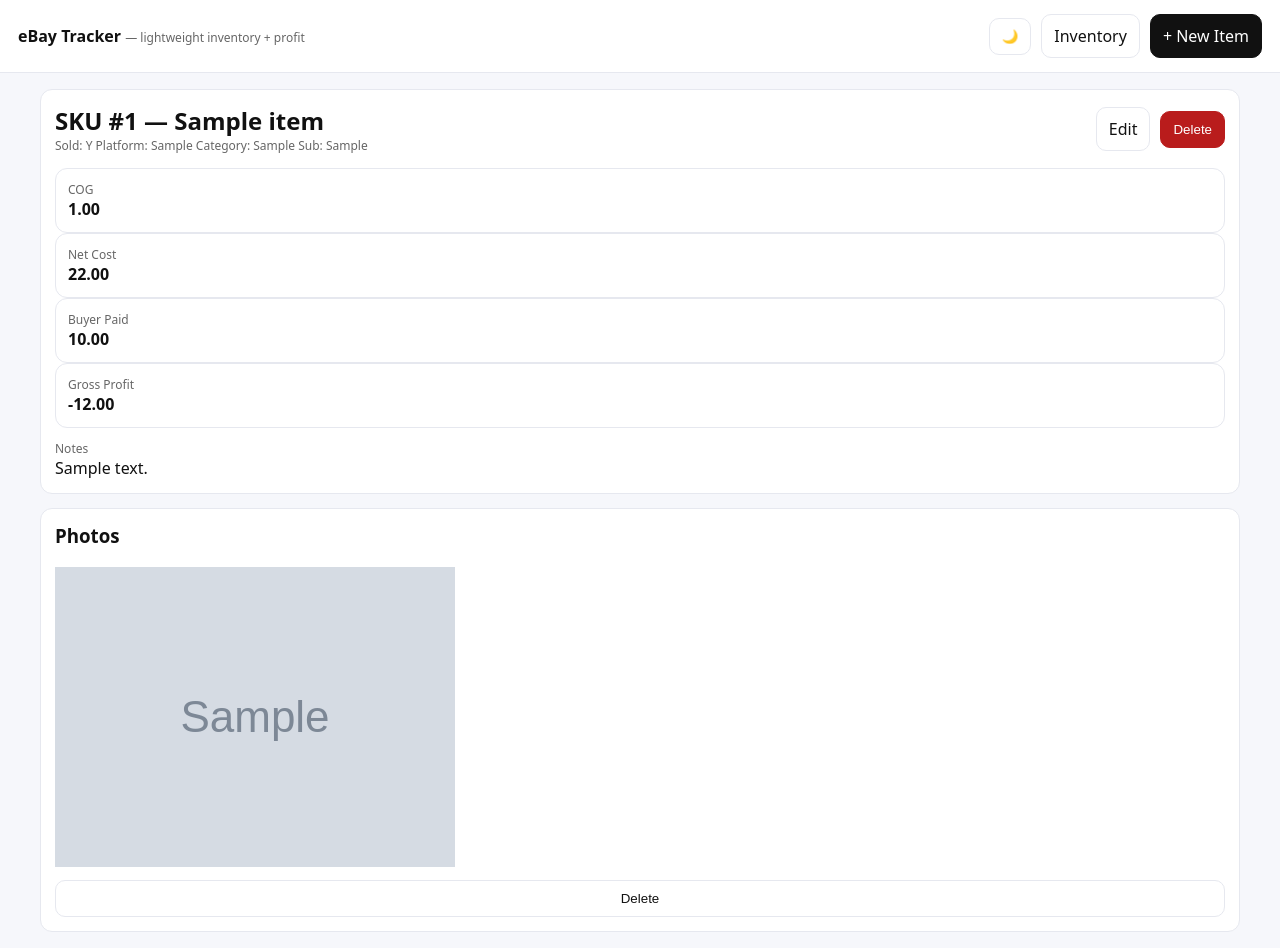
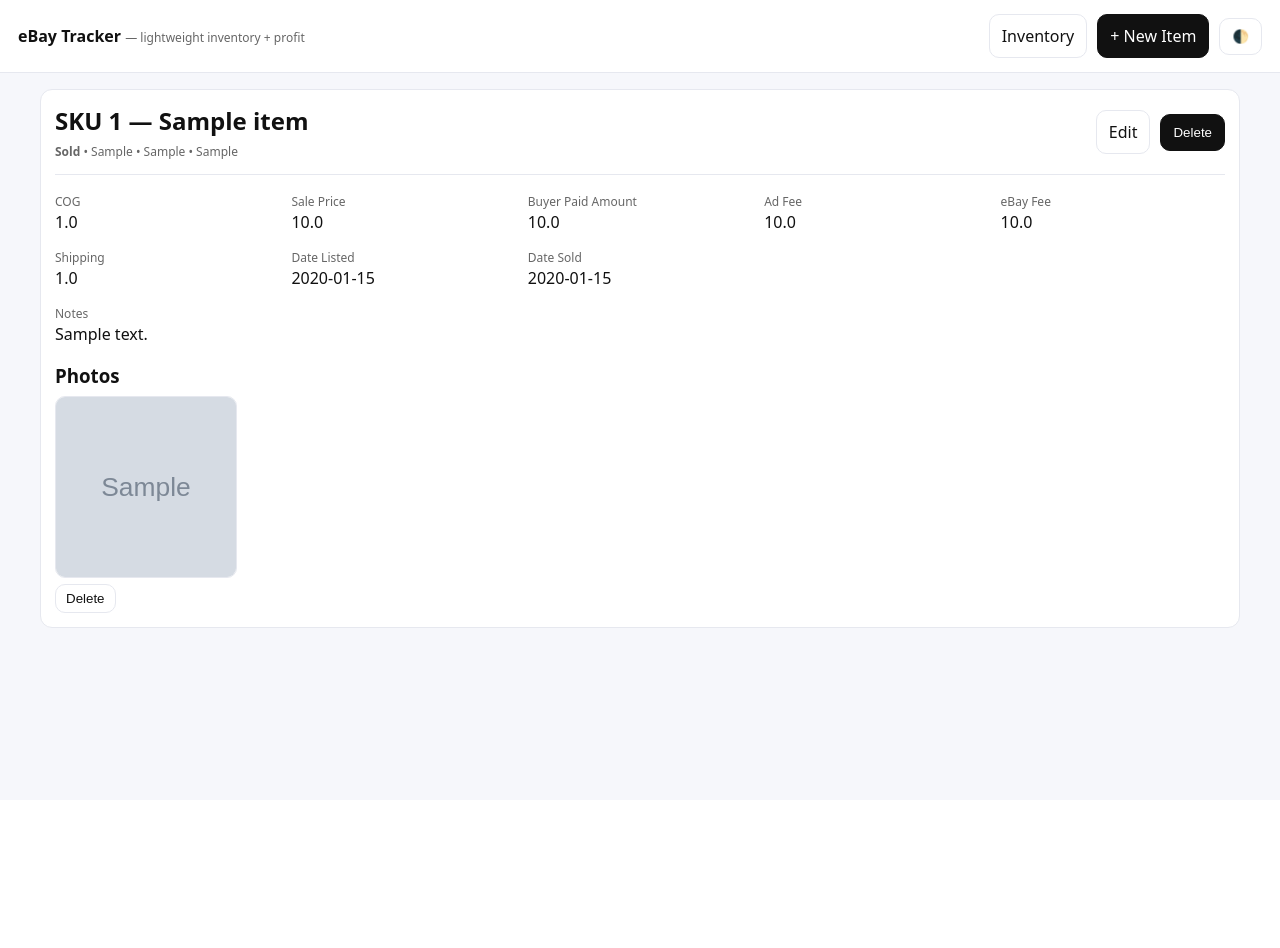
Before and after one commit to xyciasav/ebay-tracker, a Flask app: page /item/1 in a window 1280 px wide. After the commit the page ends 628 px from the top, so only its background shows below. Run offline with Flask 3, Linux system fonts and the light colour scheme; tables that the repository leaves empty hold one stand-in row (values such as "Sample post"); grey boxes marked "Sample" are stand-in pictures.

Commit message:
Added smaller photos ability

```diff
--- a/app.py
+++ b/app.py
@@ -4,6 +4,8 @@ from pathlib import Path
 
 from flask import Flask, render_template, request, redirect, url_for, flash, send_from_directory
 from werkzeug.utils import secure_filename
+
+from PIL import Image, ImageOps
 
 from models import db, Item, ItemImage
 
@@ -40,10 +42,6 @@ def parse_date(value: str):
 
 
 def get_distinct_values(model, column):
-    """
-    Returns distinct non-empty values for a column from the DB,
-    used to populate datalist dropdown suggestions.
-    """
     rows = db.session.query(column).distinct().filter(column.isnot(None)).order_by(column).all()
     values = []
     for r in rows:
@@ -55,23 +53,45 @@ def get_distinct_values(model, column):
     return values
 
 
+def process_image(path: str, max_size: int = 1600):
+    """
+    Shrinks huge phone photos and fixes sideways rotation using EXIF.
+    Overwrites the file at 'path' with an optimized version.
+    """
+    try:
+        img = Image.open(path)
+        img = ImageOps.exif_transpose(img)  # auto-rotate correctly
+
+        # Resize (keeps aspect ratio). Longest side becomes <= max_size.
+        img.thumbnail((max_size, max_size))
+
+        # Convert to a safe mode for saving
+        if img.mode not in ("RGB", "L"):
+            img = img.convert("RGB")
+
+        img.save(path, optimize=True, quality=85)
+
+    except Exception as e:
+        print(f"Image processing failed for {path}: {e}")
+
+
 def create_app():
     app = Flask(__name__)
     app.secret_key = os.environ.get("FLASK_SECRET_KEY", "dev-secret-change-me")
 
-    # DB path (Docker compose can override this)
+    # DB URI can be overridden in Docker
     app.config["SQLALCHEMY_DATABASE_URI"] = os.environ.get(
         "SQLALCHEMY_DATABASE_URI",
         "sqlite:///ebay_tracker.db"
     )
     app.config["SQLALCHEMY_TRACK_MODIFICATIONS"] = False
 
-    # Uploads folder (Docker compose can override this)
+    # Upload folder can be overridden in Docker
     default_uploads_dir = Path(app.root_path) / "uploads" / "items"
     upload_folder = os.environ.get("UPLOAD_FOLDER", str(default_uploads_dir))
     app.config["UPLOAD_FOLDER"] = upload_folder
 
-    # Ensure upload folder exists (works for /data/uploads in Docker too)
+    # Ensure upload folder exists
     Path(app.config["UPLOAD_FOLDER"]).mkdir(parents=True, exist_ok=True)
 
     db.init_app(app)
@@ -161,7 +181,7 @@ def create_app():
             db.session.add(item)
             db.session.commit()  # assigns SKU
 
-            # Handle uploads (multiple)
+            # Handle uploads
             files = request.files.getlist("photos")
             for f in files:
                 if not f or f.filename == "":
@@ -174,7 +194,13 @@ def create_app():
                 ts = datetime.utcnow().strftime("%Y%m%d%H%M%S%f")
                 ext = safe.rsplit(".", 1)[1].lower()
                 stored_name = f"SKU{item.sku}_{ts}.{ext}"
-                f.save(os.path.join(app.config["UPLOAD_FOLDER"], stored_name))
+
+                save_path = os.path.join(app.config["UPLOAD_FOLDER"], stored_name)
+                f.save(save_path)
+
+                # ✅ shrink + rotate
+                process_image(save_path)
+
                 db.session.add(ItemImage(item_sku=item.sku, filename=stored_name))
 
             db.session.commit()
@@ -182,7 +208,6 @@ def create_app():
             flash(f"Created item SKU #{item.sku}.", "success")
             return redirect(url_for("item_detail", sku=item.sku))
 
-        # GET
         categories = get_distinct_values(Item, Item.category)
         sub_categories = get_distinct_values(Item, Item.sub_category)
         platforms = get_distinct_values(Item, Item.platform)
@@ -246,14 +271,19 @@ def create_app():
                 ts = datetime.utcnow().strftime("%Y%m%d%H%M%S%f")
                 ext = safe.rsplit(".", 1)[1].lower()
                 stored_name = f"SKU{item.sku}_{ts}.{ext}"
-                f.save(os.path.join(app.config["UPLOAD_FOLDER"], stored_name))
+
+                save_path = os.path.join(app.config["UPLOAD_FOLDER"], stored_name)
+                f.save(save_path)
+
+                # ✅ shrink + rotate
+                process_image(save_path)
+
                 db.session.add(ItemImage(item_sku=item.sku, filename=stored_name))
 
             db.session.commit()
             flash(f"Updated SKU #{item.sku}.", "success")
             return redirect(url_for("item_detail", sku=item.sku))
 
-        # GET
         categories = get_distinct_values(Item, Item.category)
         sub_categories = get_distinct_values(Item, Item.sub_category)
         platforms = get_distinct_values(Item, Item.platform)
--- a/requirements.txt
+++ b/requirements.txt
@@ -3,3 +3,4 @@ Flask-SQLAlchemy==3.1.1
 Werkzeug==3.0.3
 openpyxl==3.1.5
 gunicorn==22.0.0
+Pillow
--- a/templates/base.html
+++ b/templates/base.html
@@ -1,5 +1,5 @@
 <!doctype html>
-<html lang="en">
+<html lang="en" data-theme="light">
 <head>
   <meta charset="utf-8"/>
   <meta name="viewport" content="width=device-width, initial-scale=1"/>
@@ -13,18 +13,15 @@
       --muted:#666666;
       --border:#e6e8ef;
       --border2:#eef0f6;
-
       --btn:#111111;
       --btnText:#ffffff;
       --btnSecondaryBg:#ffffff;
       --btnSecondaryText:#111111;
-
-      --link:#2563eb;
-      --linkVisited:#7c3aed;
-
       --pillBg:#fafafa;
       --thumbBg:#fafafa;
       --inputBg:#ffffff;
+      --link:#2563eb;
+      --linkVisited:#7c3aed;
     }
 
     [data-theme="dark"]{
@@ -34,18 +31,15 @@
       --muted:#9ca3af;
       --border:#243049;
       --border2:#1f2a44;
-
       --btn:#e5e7eb;
       --btnText:#0b0f19;
       --btnSecondaryBg:#0f172a;
       --btnSecondaryText:#e5e7eb;
-
-      --link:#60a5fa;
-      --linkVisited:#c4b5fd;
-
       --pillBg:#111827;
       --thumbBg:#111827;
       --inputBg:#0b1224;
+      --link:#60a5fa;
+      --linkVisited:#c084fc;
     }
 
     body {
@@ -62,37 +56,15 @@
       display:flex;
       justify-content:space-between;
       align-items:center;
+      gap: 12px;
+      flex-wrap: wrap;
     }
 
-    header a {
-      color: var(--text);
-      text-decoration:none;
-    }
+    header a { color: var(--text); text-decoration:none; }
+    a { color: var(--link); }
+    a:visited { color: var(--linkVisited); }
 
-    /* ---- LINK STYLING ---- */
-    a {
-      color: var(--link);
-      text-decoration: none;
-    }
-
-    a:visited {
-      color: var(--linkVisited);
-    }
-
-    a:hover {
-      text-decoration: underline;
-    }
-
-    table a {
-      font-weight: 600;
-    }
-    /* ---------------------- */
-
-    .wrap {
-      max-width:1200px;
-      margin:0 auto;
-      padding:16px;
-    }
+    .wrap { max-width:1200px; margin:0 auto; padding:16px; }
 
     .card {
       background: var(--card);
@@ -101,12 +73,7 @@
       padding:14px;
     }
 
-    label {
-      font-size:12px;
-      color:var(--muted);
-      display:block;
-      margin-bottom:4px;
-    }
+    label { font-size:12px; color:var(--muted); }
 
     input, select, textarea {
       width:100%;
@@ -115,9 +82,10 @@
       border:1px solid var(--border);
       background:var(--inputBg);
       color:var(--text);
+      box-sizing: border-box;
     }
 
-    textarea { min-height:90px; }
+    textarea { min-height: 90px; }
 
     .btn {
       background:var(--btn);
@@ -127,19 +95,15 @@
       border:1px solid var(--btn);
       cursor:pointer;
       text-decoration:none;
-      display:inline-block;
+      display:inline-flex;
+      align-items:center;
+      gap:8px;
     }
 
     .btn.secondary {
       background:var(--btnSecondaryBg);
       color:var(--btnSecondaryText);
       border-color:var(--border);
-    }
-
-    .btn.danger {
-      background:#b91c1c;
-      border-color:#b91c1c;
-      color:#fff;
     }
 
     .iconbtn {
@@ -151,22 +115,36 @@
       cursor:pointer;
     }
 
-    .small {
-      font-size:12px;
-      color:var(--muted);
+    .small { font-size:12px; color: var(--muted); }
+    .flash { margin: 10px 0; padding: 10px 12px; border-radius: 10px; border:1px solid var(--border); background: var(--card); }
+    .flash.success { border-color: #16a34a55; }
+    .flash.error { border-color: #dc262655; }
+    .flash.warning { border-color: #f59e0b55; }
+
+    /* ✅ Photo display fix */
+    .photo-grid{
+      display:flex;
+      gap:10px;
+      flex-wrap:wrap;
+      margin-top:8px;
     }
 
-    .flash {
-      margin:12px 0;
-      padding:10px 12px;
-      border-radius:10px;
-      border:1px solid var(--border);
-      background:var(--card);
+    .thumb{
+      width: 180px;
+      height: 180px;
+      object-fit: cover;
+      border-radius: 10px;
+      border: 1px solid var(--border);
+      background: var(--thumbBg);
+      display:block;
     }
 
-    .flash.success { border-color:#16a34a; }
-    .flash.error { border-color:#ef4444; }
-    .flash.warning { border-color:#f59e0b; }
+    @media (max-width: 520px){
+      .thumb{
+        width: 120px;
+        height: 120px;
+      }
+    }
   </style>
 </head>
 
@@ -178,9 +156,11 @@
     </div>
 
     <div style="display:flex; gap:10px; align-items:center;">
-      <button class="iconbtn" id="themeToggle" type="button" title="Toggle dark mode">🌙</button>
       <a class="btn secondary" href="{{ url_for('index') }}">Inventory</a>
       <a class="btn" href="{{ url_for('item_new') }}">+ New Item</a>
+
+      <!-- Optional: theme toggle (works even if you don't use it yet) -->
+      <button class="iconbtn" type="button" id="themeBtn" title="Toggle dark mode">🌓</button>
     </div>
   </header>
 
@@ -197,27 +177,20 @@
   </div>
 
   <script>
-    (function () {
+    // Theme toggle (safe even if you don't care)
+    (function(){
       const root = document.documentElement;
-      const btn = document.getElementById("themeToggle");
+      const saved = localStorage.getItem("theme");
+      if (saved) root.setAttribute("data-theme", saved);
 
-      function setTheme(mode) {
-        if (mode === "dark") {
-          root.setAttribute("data-theme", "dark");
-          btn.textContent = "☀️";
-        } else {
-          root.removeAttribute("data-theme");
-          btn.textContent = "🌙";
-        }
-        localStorage.setItem("theme", mode);
-      }
-
-      const saved = localStorage.getItem("theme");
-      setTheme(saved === "dark" ? "dark" : "light");
+      const btn = document.getElementById("themeBtn");
+      if (!btn) return;
 
       btn.addEventListener("click", () => {
-        const isDark = root.getAttribute("data-theme") === "dark";
-        setTheme(isDark ? "light" : "dark");
+        const current = root.getAttribute("data-theme") || "light";
+        const next = current === "dark" ? "light" : "dark";
+        root.setAttribute("data-theme", next);
+        localStorage.setItem("theme", next);
       });
     })();
   </script>
--- a/templates/item_detail.html
+++ b/templates/item_detail.html
@@ -5,64 +5,98 @@
   <div class="card">
     <div style="display:flex; justify-content:space-between; gap:12px; flex-wrap:wrap;">
       <div>
-      <h2 style="margin:0;">SKU #{{ item.sku }} — {{ item.item_name }}</h2>
-      <div class="small">
-        {% if item.sold %}<span class="pill">Sold: Y</span>{% else %}<span class="pill">Sold: N</span>{% endif %}
-        {% if item.platform %}<span class="pill">Platform: {{ item.platform }}</span>{% endif %}
-        {% if item.category %}<span class="pill">Category: {{ item.category }}</span>{% endif %}
-        {% if item.sub_category %}<span class="pill">Sub: {{ item.sub_category }}</span>{% endif %}
+        <h2 style="margin:0;">SKU {{ item.sku }} — {{ item.item_name }}</h2>
+        <div class="small" style="margin-top:6px;">
+          {% if item.sold %}
+            <strong>Sold</strong>
+          {% else %}
+            <strong>Not Sold</strong>
+          {% endif %}
+          {% if item.platform %} • {{ item.platform }}{% endif %}
+          {% if item.category %} • {{ item.category }}{% endif %}
+          {% if item.sub_category %} • {{ item.sub_category }}{% endif %}
         </div>
       </div>
 
       <div style="display:flex; gap:10px; align-items:center;">
         <a class="btn secondary" href="{{ url_for('item_edit', sku=item.sku) }}">Edit</a>
-      <form method="post" action="{{ url_for('item_delete', sku=item.sku) }}" onsubmit="return confirm('Delete SKU {{ item.sku }}?')">
-        <button class="btn danger" type="submit">Delete</button>
+
+        <form method="post" action="{{ url_for('item_delete', sku=item.sku) }}"
+              onsubmit="return confirm('Delete SKU {{ item.sku }}? This removes the item and its photos.');">
+          <button class="btn" type="submit">Delete</button>
         </form>
       </div>
     </div>
 
-  <div class="row" style="margin-top:14px;">
-    <div class="card" style="padding:12px;">
-      <div class="small">COG</div><div><strong>{{ "%.2f"|format(item.cog or 0) }}</strong></div>
+    <hr style="border:none; border-top:1px solid var(--border); margin:14px 0;">
+
+    <div style="display:grid; grid-template-columns: repeat(auto-fit, minmax(220px, 1fr)); gap:12px;">
+      <div>
+        <label>COG</label>
+        <div>{{ item.cog if item.cog is not none else "" }}</div>
       </div>
-    <div class="card" style="padding:12px;">
-      <div class="small">Net Cost</div><div><strong>{{ "%.2f"|format(item.net_cost) }}</strong></div>
+
+      <div>
+        <label>Sale Price</label>
+        <div>{{ item.sale_price if item.sale_price is not none else "" }}</div>
       </div>
-    <div class="card" style="padding:12px;">
-      <div class="small">Buyer Paid</div><div><strong>{{ "%.2f"|format(item.buyer_paid_amount or 0) }}</strong></div>
+
+      <div>
+        <label>Buyer Paid Amount</label>
+        <div>{{ item.buyer_paid_amount if item.buyer_paid_amount is not none else "" }}</div>
       </div>
-    <div class="card" style="padding:12px;">
-      <div class="small">Gross Profit</div><div><strong>{{ "%.2f"|format(item.gross_profit) }}</strong></div>
+
+      <div>
+        <label>Ad Fee</label>
+        <div>{{ item.ad_fee if item.ad_fee is not none else "" }}</div>
+      </div>
+
+      <div>
+        <label>eBay Fee</label>
+        <div>{{ item.ebay_fee if item.ebay_fee is not none else "" }}</div>
+      </div>
+
+      <div>
+        <label>Shipping</label>
+        <div>{{ item.shipping if item.shipping is not none else "" }}</div>
+      </div>
+
+      <div>
+        <label>Date Listed</label>
+        <div>{{ item.date_listed if item.date_listed is not none else "" }}</div>
+      </div>
+
+      <div>
+        <label>Date Sold</label>
+        <div>{{ item.date_sold if item.date_sold is not none else "" }}</div>
       </div>
     </div>
 
     {% if item.notes %}
       <div style="margin-top:12px;">
-      <div class="small">Notes</div>
-      <div>{{ item.notes }}</div>
+        <label>Notes</label>
+        <div style="white-space:pre-wrap;">{{ item.notes }}</div>
       </div>
     {% endif %}
-</div>
 
-<div class="card" style="margin-top:14px;">
-  <h3 style="margin-top:0;">Photos</h3>
+    <h3 style="margin-top:18px; margin-bottom:6px;">Photos</h3>
 
-  {% if item.images|length == 0 %}
-    <div class="small">No photos yet. Click Edit to upload.</div>
-  {% else %}
-    <div class="grid">
+    <div class="photo-grid">
       {% for img in item.images %}
         <div>
-          <a href="{{ url_for('uploaded_file', filename=img.filename) }}" target="_blank">
-            <img class="thumb" src="{{ url_for('uploaded_file', filename=img.filename) }}" alt="photo">
+          <a href="{{ url_for('uploaded_file', filename=img.filename) }}" target="_blank" rel="noopener">
+            <img class="thumb" src="{{ url_for('uploaded_file', filename=img.filename) }}" alt="Item photo">
           </a>
-          <form method="post" action="{{ url_for('delete_image', image_id=img.id) }}" onsubmit="return confirm('Delete this image?')">
-            <button class="btn secondary" type="submit" style="width:100%; margin-top:8px;">Delete</button>
+
+          <form method="post" action="{{ url_for('delete_image', image_id=img.id) }}"
+                style="margin-top:6px;"
+                onsubmit="return confirm('Delete this photo?');">
+            <button class="btn secondary" type="submit" style="padding:6px 10px;">Delete</button>
           </form>
         </div>
+      {% else %}
+        <div class="small">No photos yet.</div>
       {% endfor %}
     </div>
-  {% endif %}
   </div>
 {% endblock %}
```
Lines whose indentation alone changed are shown as unchanged.
